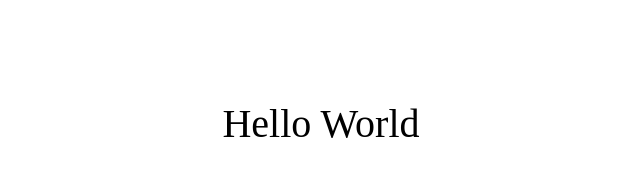
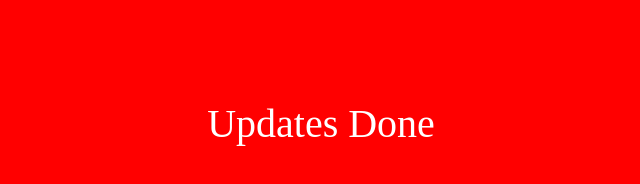
Before and after one commit to Phurnes/Html, a plain HTML site: page index.html in a window 1280 px wide. Shown: the whole page, without its empty margins (319-959 px from the left). Drawn offline with Linux system fonts and the light colour scheme.

Commit message:
Changed color

```diff
--- a/index.html
+++ b/index.html
@@ -4,8 +4,8 @@
   <title>Hello</title>
   <style>
     body {
-      background: white;
-      color: black;
+      background: red;
+      color: white;
       text-align: center;
       font-size: 40px;
       margin-top: 100px;
@@ -13,6 +13,6 @@
   </style>
 </head>
 <body>
-  Hello World
+  Updates Done
 </body>
 </html>
```
